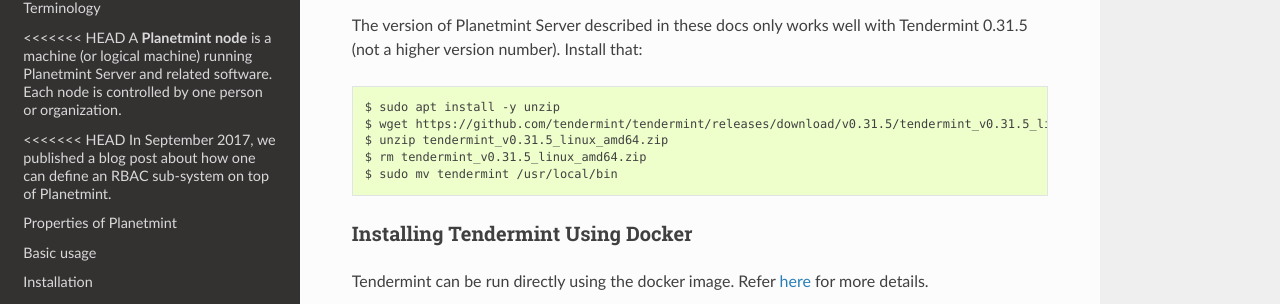
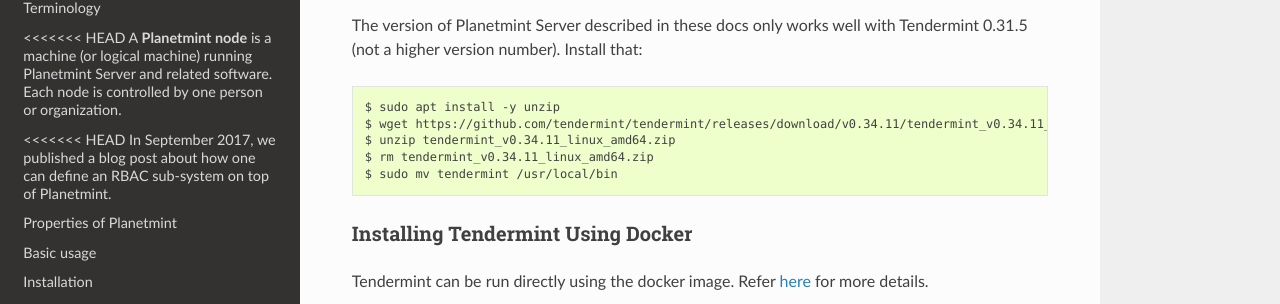
Before and after one commit to planetmint/planetmint, a Sphinx documentation site: the page built from docs/root/source/contributing/dev-setup-coding-and-contribution-process/run-node-as-processes.md, in a window 1280 px wide and 900 px high, scrolled down 502 px. Shown: the part 143-447 px from the top of the window. Built offline with Sphinx 7.4.7 and the Read the Docs theme 2.0.0, drawn with Linux system fonts in a browser that asks for light colours; pages that are not in the unit, such as notebooks, are missing from menus.

Commit message:
Added test support for Tendermint 0.34.11

````diff
--- a/docker-compose.yml
+++ b/docker-compose.yml
@@ -51,7 +51,7 @@
     command: '.ci/entrypoint.sh'
     restart: always
   tendermint:
-    image: tendermint/tendermint:v0.31.5
+    image: tendermint/tendermint:v0.34.11
     # volumes:
     #   - ./tmdata:/tendermint
     entrypoint: ''
--- a/docs/root/source/contributing/dev-setup-coding-and-contribution-process/run-node-as-processes.md
+++ b/docs/root/source/contributing/dev-setup-coding-and-contribution-process/run-node-as-processes.md
@@ -30,9 +30,9 @@
 
 ```bash
 $ sudo apt install -y unzip
-$ wget https://github.com/tendermint/tendermint/releases/download/v0.31.5/tendermint_v0.31.5_linux_amd64.zip
-$ unzip tendermint_v0.31.5_linux_amd64.zip
-$ rm tendermint_v0.31.5_linux_amd64.zip
+$ wget https://github.com/tendermint/tendermint/releases/download/v0.34.11/tendermint_v0.34.11_linux_amd64.zip
+$ unzip tendermint_v0.34.11_linux_amd64.zip
+$ rm tendermint_v0.34.11_linux_amd64.zip
 $ sudo mv tendermint /usr/local/bin
 ```
 
--- a/docs/root/source/installation/network-setup/k8s-deployment-template/workflow.rst
+++ b/docs/root/source/installation/network-setup/k8s-deployment-template/workflow.rst
@@ -60,7 +60,7 @@
 .. code::
 
    $ mkdir $(pwd)/tmdata
-   $ docker run --rm -v $(pwd)/tmdata:/tendermint/config tendermint/tendermint:v0.31.5 init
+   $ docker run --rm -v $(pwd)/tmdata:/tendermint/config tendermint/tendermint:v0.34.11 init
    $ cat $(pwd)/tmdata/genesis.json
 
 You should see something that looks like:
--- a/planetmint/version.py
+++ b/planetmint/version.py
@@ -7,4 +7,4 @@
 __short_version__ = '0.9'
 
 # Supported Tendermint versions
-__tm_supported_versions__ = ["0.31.5", "0.22.8"]
+__tm_supported_versions__ = ["0.34.11"]
````
Also changed, not shown: 5 other files.
